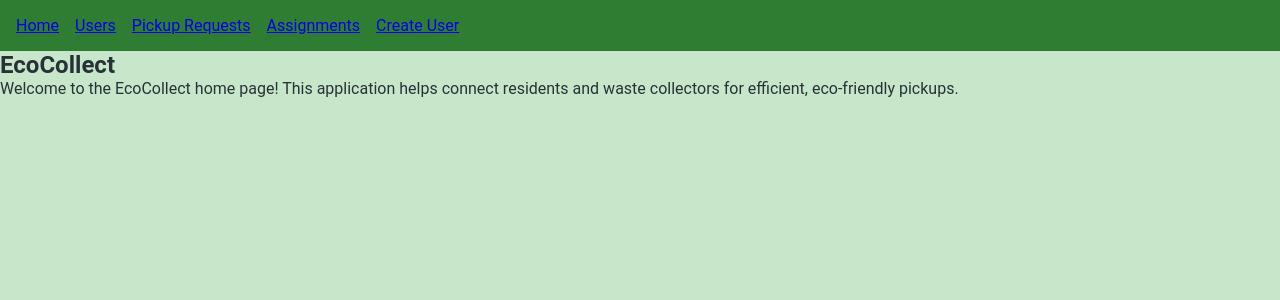
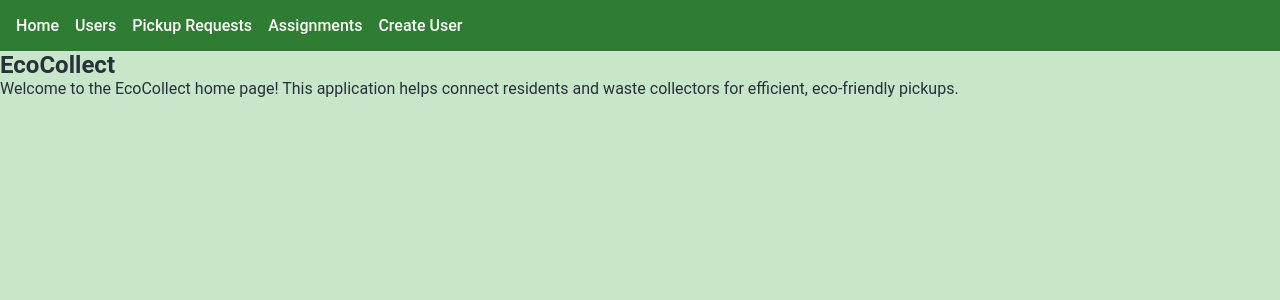
Before and after one commit to KaranjaNjiyo24/phase-4-project-ecocollect-frontend, a React (Vite) app: page / in a window 1280 px wide. Shown: the top 300 px of the page. Built offline with nearby package versions, Linux system fonts and the light colour scheme.

Commit message:
nav links

```diff
--- a/src/index.css
+++ b/src/index.css
@@ -31,3 +31,14 @@ nav {
   background: var(--primary-color);
   align-items: center;
 }
+
+nav a {
+  color: var(--light-text-color);
+  text-decoration: none;
+  font-weight: 500;
+  transition: color var(--transition-speed);
+}
+
+nav a:hover {
+  color: var(--secondary-color);
+}
```
